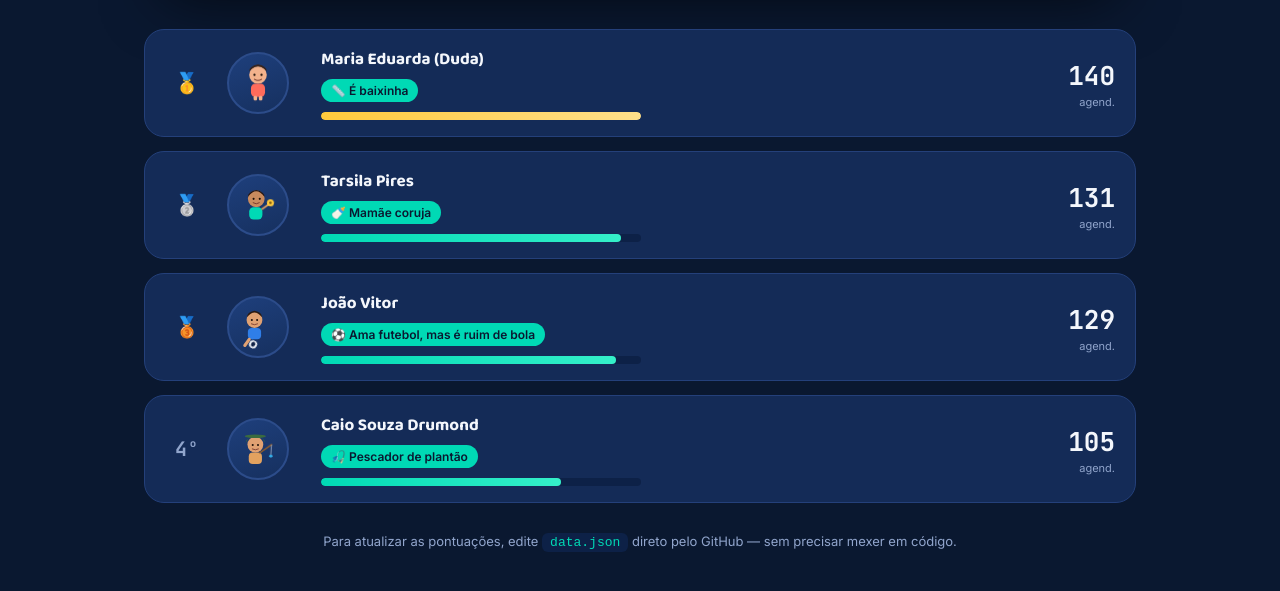
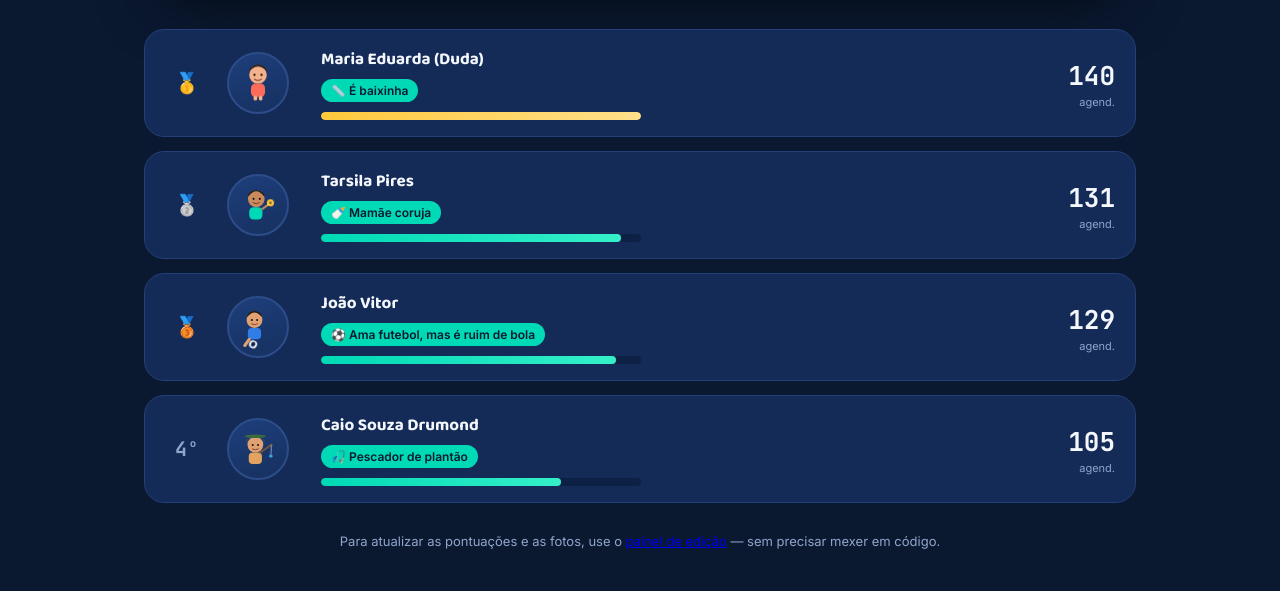
Before and after one commit to Corsinex/placar-sdr-multiluz, a plain HTML site: page index.html in a window 1280 px wide. Shown: the part 391-982 px from the top of the page. Drawn offline with Linux system fonts and the light colour scheme.

Commit message:
Update footer text for score updates

```diff
--- a/index.html
+++ b/index.html
@@ -41,7 +41,7 @@
 </section>
 
 <footer class="footnote">
-<p>Para atualizar as pontuações, edite <code>data.json</code> direto pelo GitHub — sem precisar mexer em código.</p>
+<p>Para atualizar as pontuações e as fotos, use o <a href="admin.html">painel de edição</a> — sem precisar mexer em código.</p>
 </footer>
 </main>
 
```
